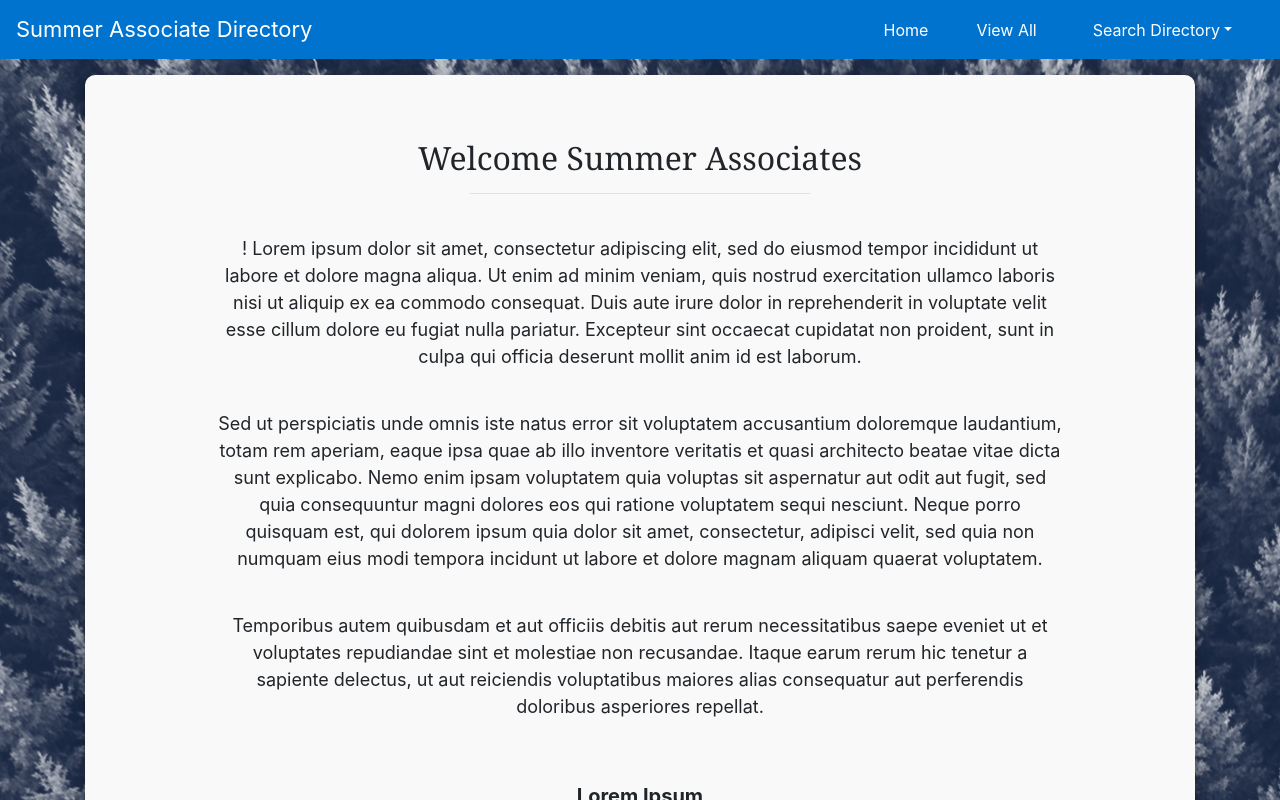
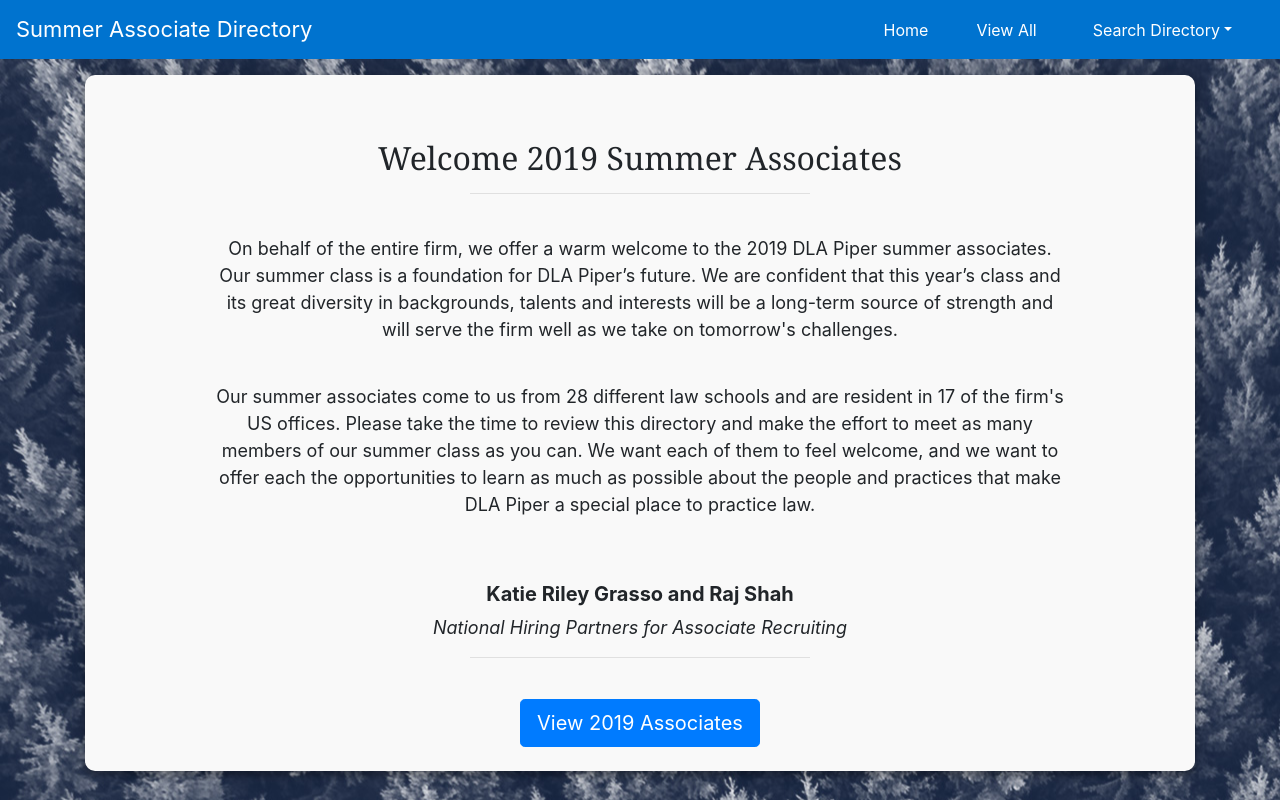
Before and after one commit to ScottyMuffins/SA-Directory-React, a React (Create React App) app: page /SummerAssociateDirectory in a window 1280 px wide. Shown: the top 800 px of the page. Built offline with nearby package versions, Linux system fonts and the light colour scheme; no server answers.

Commit message:
Updated welcome message

```diff
--- a/src/Components/Welcome/Welcome.js
+++ b/src/Components/Welcome/Welcome.js
@@ -8,17 +8,15 @@
         <div className='App-main'>
             <div className='welcome-container no-select'>
                 <br/>
-                <h2 id='welcome-header'>Welcome Summer Associates</h2>
+                <h2 id='welcome-header'>Welcome 2019 Summer Associates</h2>
                 <hr/>
                 <br/>
-                <p> ! Lorem ipsum dolor sit amet, consectetur adipiscing elit, sed do eiusmod tempor incididunt ut labore et dolore magna aliqua. Ut enim ad minim veniam, quis nostrud exercitation ullamco laboris nisi ut aliquip ex ea commodo consequat. Duis aute irure dolor in reprehenderit in voluptate velit esse cillum dolore eu fugiat nulla pariatur. Excepteur sint occaecat cupidatat non proident, sunt in culpa qui officia deserunt mollit anim id est laborum.</p>
+                <p>On behalf of the entire firm, we offer a warm welcome to the 2019 DLA Piper summer associates.  Our summer class is a foundation for DLA Piper’s future. We are confident that this year’s class and its great diversity in backgrounds, talents and interests will be a long-term source of strength and will serve the firm well as we take on tomorrow's challenges.</p>
                 <br/>
-                <p>Sed ut perspiciatis unde omnis iste natus error sit voluptatem accusantium doloremque laudantium, totam rem aperiam, eaque ipsa quae ab illo inventore veritatis et quasi architecto beatae vitae dicta sunt explicabo. Nemo enim ipsam voluptatem quia voluptas sit aspernatur aut odit aut fugit, sed quia consequuntur magni dolores eos qui ratione voluptatem sequi nesciunt. Neque porro quisquam est, qui dolorem ipsum quia dolor sit amet, consectetur, adipisci velit, sed quia non numquam eius modi tempora incidunt ut labore et dolore magnam aliquam quaerat voluptatem.</p>
-                <br/>
-                <p>Temporibus autem quibusdam et aut officiis debitis aut rerum necessitatibus saepe eveniet ut et voluptates repudiandae sint et molestiae non recusandae. Itaque earum rerum hic tenetur a sapiente delectus, ut aut reiciendis voluptatibus maiores alias consequatur aut perferendis doloribus asperiores repellat.</p>
+                <p>Our summer associates come to us from 28 different law schools and are resident in 17 of the firm's US offices.  Please take the time to review this directory and make the effort to meet as many members of our summer class as you can. We want each of them to feel welcome, and we want to offer each the opportunities to learn as much as possible about the people and practices that make DLA Piper a special place to practice law.</p>
                 <br/><br/>
-                <h5><b>Lorem Ipsum</b></h5>
-                <p><i>National Hiring Partner - Associate Recruiting</i><hr/></p>
+                <h5><b>Katie Riley Grasso and Raj Shah </b></h5>
+                <p><i>National Hiring Partners for Associate Recruiting</i><hr/></p>
                 <br/>
                 <Link className='no-select' to="/SummerAssociateDirectory/Directory/View-All">
                     <Button className='welcome-button' color='primary' size='lg'>View 2019 Associates</Button>
```
